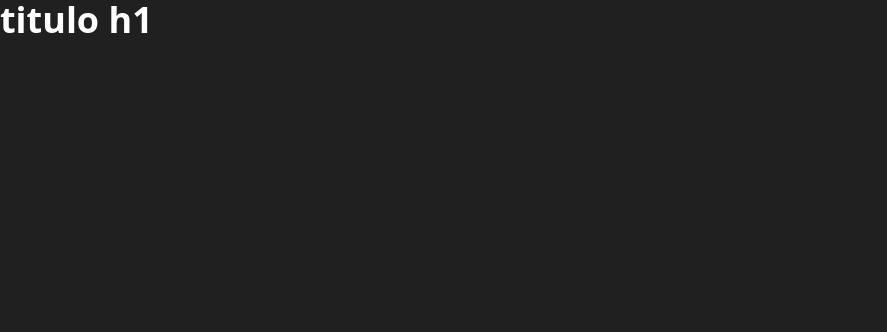
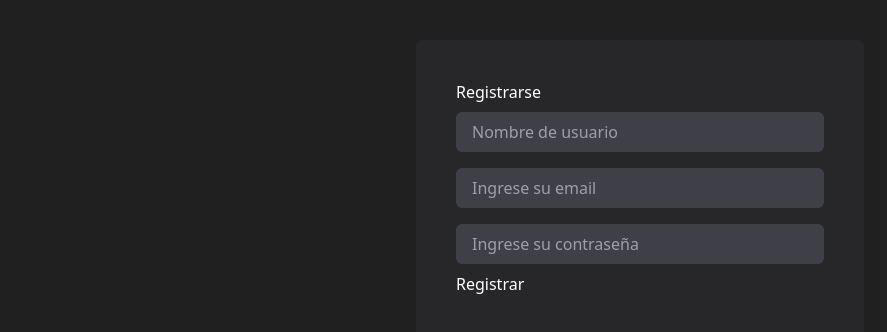
Before and after one commit to facundobrunetti99/login-task, a React (Vite) app in the folder client/task-front/: page /register in a window 1280 px wide. Shown: the top 332 px of the page, without its empty margins (0-887 px from the left). Built offline with nearby package versions, Linux system fonts and the light colour scheme.

Commit message:
authContext, register and cors added

```diff
--- a/client/task-front/package.json
+++ b/client/task-front/package.json
@@ -12,8 +12,10 @@
   "dependencies": {
     "@tailwindcss/postcss": "^4.1.4",
     "@tailwindcss/vite": "^4.1.4",
+    "axios": "^1.8.4",
     "react": "^19.0.0",
     "react-dom": "^19.0.0",
+    "react-hook-form": "^7.56.0",
     "react-router": "^7.5.1",
     "router": "^2.2.0"
   },
--- a/client/task-front/src/App.jsx
+++ b/client/task-front/src/App.jsx
@@ -1,9 +1,21 @@
-import React from 'react'
-
+import React from "react";
+import { BrowserRouter, Route, Routes } from "react-router";
+import RegisterPage from "./page/RegisterPage";
+import LoginPage from "./page/LoginPage";
 const App = () => {
   return (
-    <h1 className="text-4xl font-bold">titulo h1</h1>
-  )
-}
+    <BrowserRouter>
+      <Routes>
+        <Route path="/" element={<h1>Home Page</h1>}></Route>
+        <Route path="/login" element={<LoginPage />}></Route>
+        <Route path="/register" element={<RegisterPage />}></Route>
+        <Route path="/tasks" element={<h1>Tasks pages</h1>}></Route>
+        <Route path="/add-task" element={<h1>new tasks</h1>}></Route>
+        <Route path="/tasks/:id" element={<h1>update tasks</h1>}></Route>
+        <Route path="/profile" element={<h1>profile</h1>}></Route>
+      </Routes>
+    </BrowserRouter>
+  );
+};
 
-export default App
+export default App;
--- /dev/null
+++ b/client/task-front/src/api/auth.js
@@ -0,0 +1,4 @@
+import axios from "axios";
+
+const API = "http://localhost:3000/api";
+export const registerRequest = (user) => axios.post(`${API}/register`, user);
--- /dev/null
+++ b/client/task-front/src/context/AuthContext.jsx
@@ -0,0 +1,22 @@
+import { createContext,useState } from "react";
+import React from 'react'
+import { registerRequest } from "../api/auth";
+
+export const AuthContext=createContext();
+
+
+export const AuthProvider = ({children}) => {
+    const[user,setUser] =useState(null);
+
+    const signUp= async (user)=>{
+        const res = await registerRequest(values);
+        console.log(res.da)
+    }
+  return (
+    <AuthContext.Provider value={{}}>
+
+
+        {children}
+    </AuthContext.Provider>
+  )
+}
--- /dev/null
+++ b/client/task-front/src/page/LoginPage.jsx
@@ -0,0 +1,20 @@
+import React from 'react'
+import { useForm } from 'react-hook-form'
+
+const LoginPage = () => {
+    const {register,handleSubmit}=useForm();
+
+  return (
+    <div>
+        <form onSubmit={handleSubmit((values)=>{console.log(values)})}>
+        <input type="text" {...register("username",{required:true})} />
+
+        <input type="text" {...register("email",{required:true})} />
+        <input type="password" {...register("password",{required:true})}/>
+        <button type="submit">Registrar</button>
+        </form>
+        </div>
+  )
+}
+
+export default LoginPage
--- /dev/null
+++ b/client/task-front/src/page/RegisterPage.jsx
@@ -0,0 +1,42 @@
+import React from "react";
+import { useForm } from "react-hook-form";
+import { registerRequest } from "../api/auth";
+
+const RegisterPage = () => {
+  const { register, handleSubmit } = useForm();
+  return (
+    <div className="bg-zinc-800 max-w-md p-10 rounded-md m-auto mt-10">
+      <h1 className="bg-zinc-800 ">Registrarse</h1>
+      <form
+        onSubmit={handleSubmit(async (values) => {
+          console.log(values);
+          const res = await registerRequest(values);
+          console.log(res);
+        })}
+      >
+        <input
+          type="text"
+          {...register("username", { required: true })}
+          className="w-full bg-zinc-700 text-white px-4 py-2 rounded-md my-2"
+          placeholder="Nombre de usuario"
+        />
+
+        <input
+          type="text"
+          {...register("email", { required: true })}
+          className="w-full bg-zinc-700 text-white px-4 py-2 rounded-md my-2"
+          placeholder="Ingrese su email"
+        />
+        <input
+          type="password"
+          {...register("password", { required: true })}
+          className="w-full bg-zinc-700 text-white px-4 py-2 rounded-md my-2"
+          placeholder="Ingrese su contraseña"
+        />
+        <button type="submit">Registrar</button>
+      </form>
+    </div>
+  );
+};
+
+export default RegisterPage;
```
Also changed, not shown: 1 other file (tests, documents, lock files or other folders).
